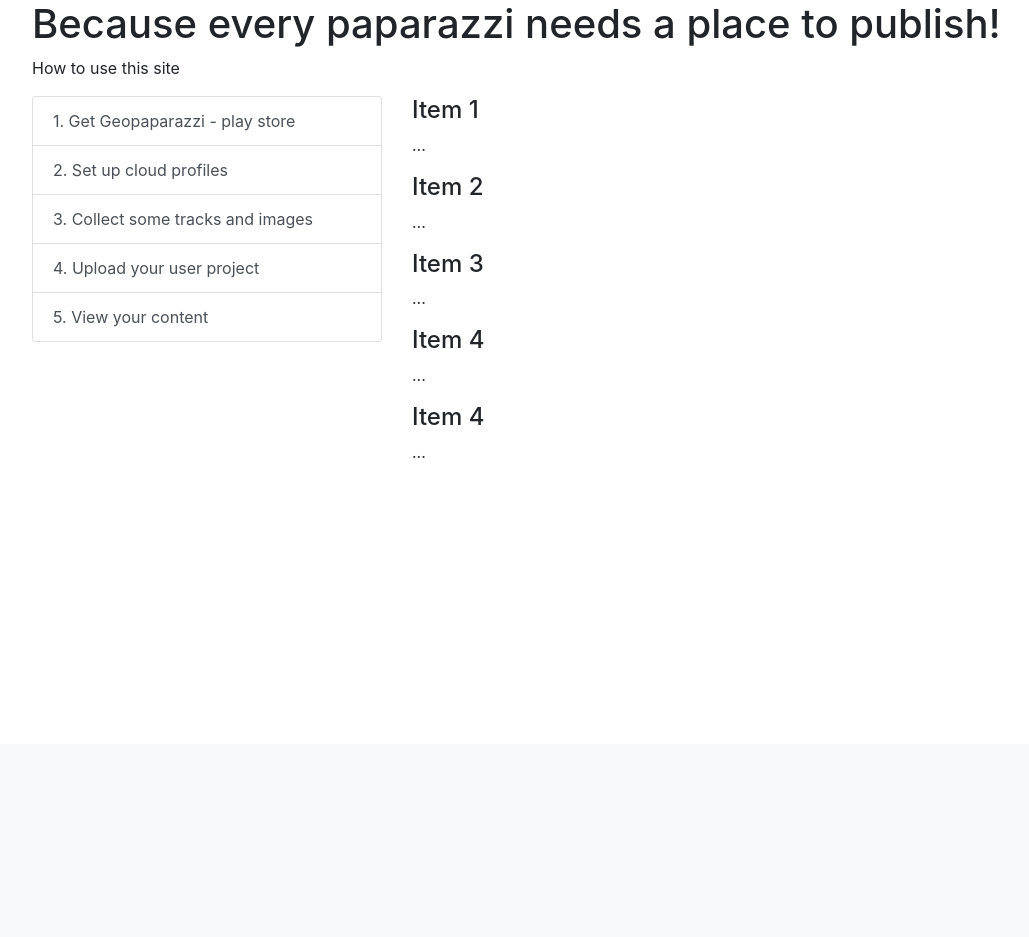
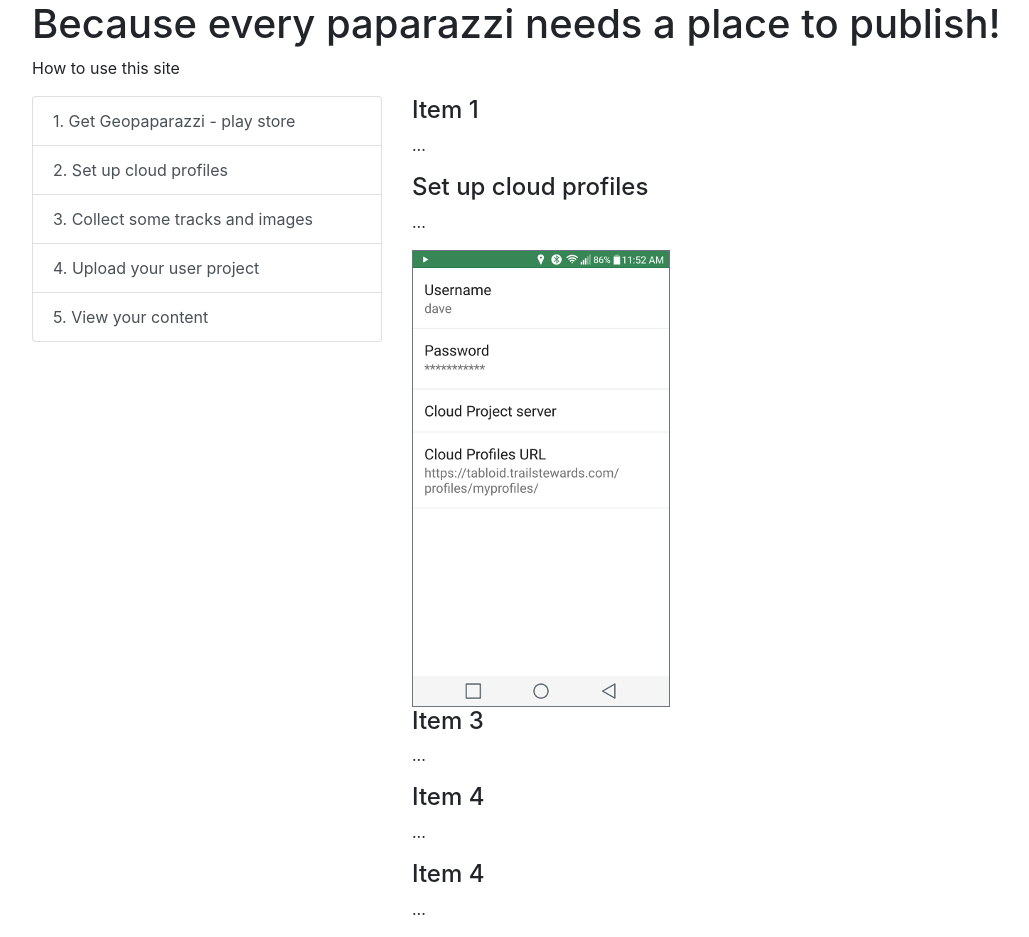
Before and after one commit to brentfraser/geotabloid, a Django app: page / in a window 1280 px wide. Shown: the part 56-993 px from the top of the page, without its empty margins (53-1082 px from the left). Before the commit the page ends 514 px from the top, so only its background shows below. Run offline with Django 3.2, Linux system fonts and the light colour scheme; parts of the project's set-up code (start-up, migrations or seed data) failed here and were passed over; some libraries are stand-ins or nearby versions.

Commit message:
more edits to home page

```diff
--- a/geotabloid/templates/pages/home.html
+++ b/geotabloid/templates/pages/home.html
@@ -1,5 +1,5 @@
 {% extends "base.html" %}
-
+{% load static %}
 {% block content %}
 <h1>Because every paparazzi needs a place to publish!</h1>
 
@@ -18,8 +18,9 @@
     <div data-spy="scroll" data-target="#list-example" data-offset="0" class="scrollspy-example">
       <h4 id="list-item-1">Item 1</h4>
       <p>...</p>
-      <h4 id="list-item-2">Item 2</h4>
+      <h4 id="list-item-2">Set up cloud profiles</h4>
       <p>...</p>
+      <img class="border border-secondary" src="{% static 'images/geopap-cloudsettings.png' %}">
       <h4 id="list-item-3">Item 3</h4>
       <p>...</p>
       <h4 id="list-item-4">Item 4</h4>
```
Also changed, not shown: geotabloid/static/images/geopap-cloudsettings.png (added).
